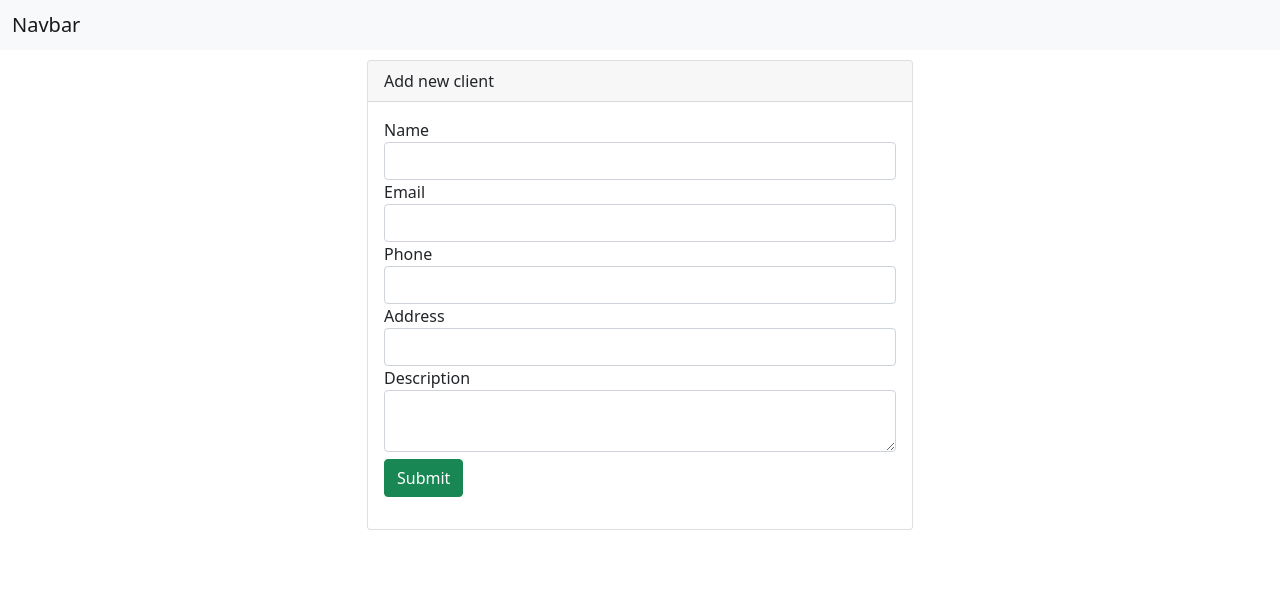
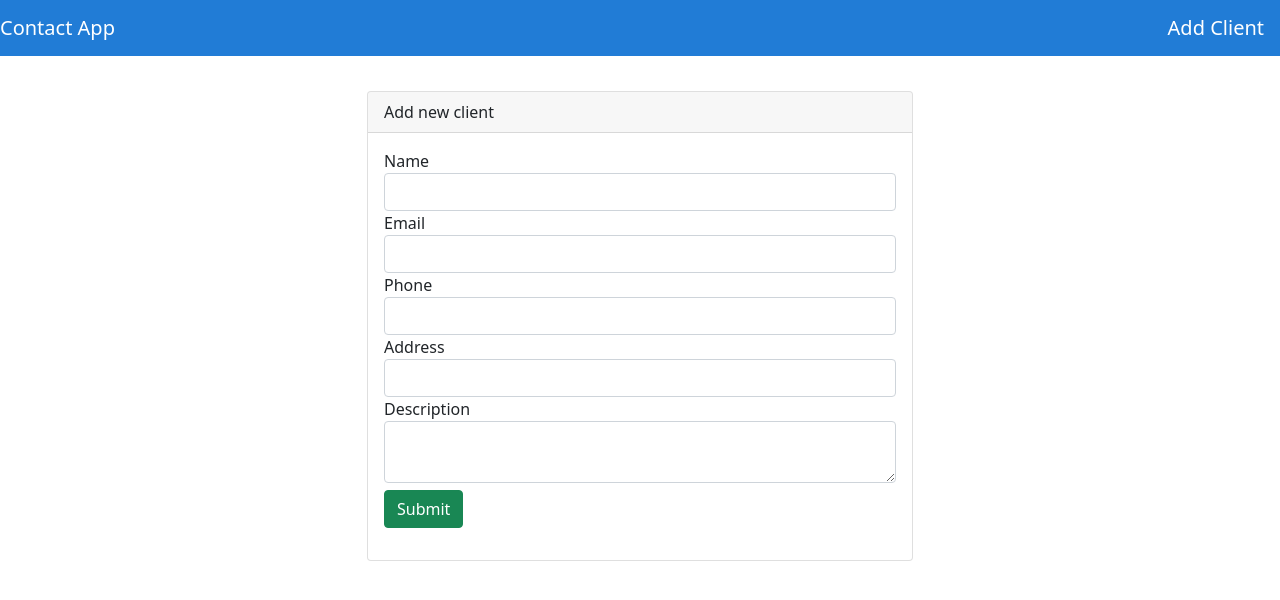
Before and after one commit to ttanimarefin/contact-app, a PHP site: page /add.php in a window 1280 px wide. Shown: the top 600 px of the page. Run offline with PHP 8.4, Linux system fonts and the light colour scheme; some libraries are stand-ins or nearby versions.

Commit message:
font page simple design

```diff
--- a/header.php
+++ b/header.php
@@ -10,7 +10,27 @@
 
 <!-- As a heading -->
 <nav class="navbar navbar-light bg-light">
-  <div class="container-fluid">
-    <span class="navbar-brand mb-0 h1">Navbar</span>
-  </div>
+  <a class="navbar-brand " href="index.php">Contact App</a>
+  <a class="navbar-brand" href="index.php">Add Client</a>
 </nav>
+
+
+<style type="text/css">
+    .navbar{
+      background-color:#217cd6!important;
+
+    }
+    .navbar .navbar-brand{
+      color:#fff;
+      <margin-left:10px;
+    }
+    .navbar .navbar-brand:hover{
+      color:#fff;
+    }
+    .container{
+      margin-top:25px;
+    }
+
+
+
+</style>
```
Also changed, not shown: index.php (+21 -0 lines).
